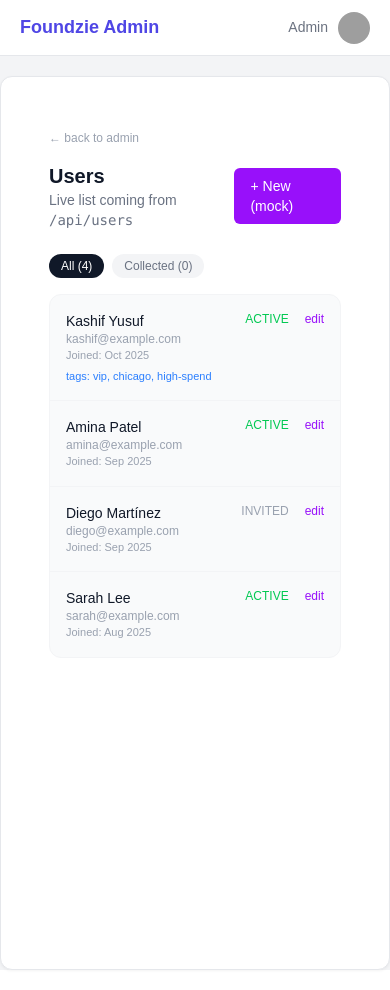
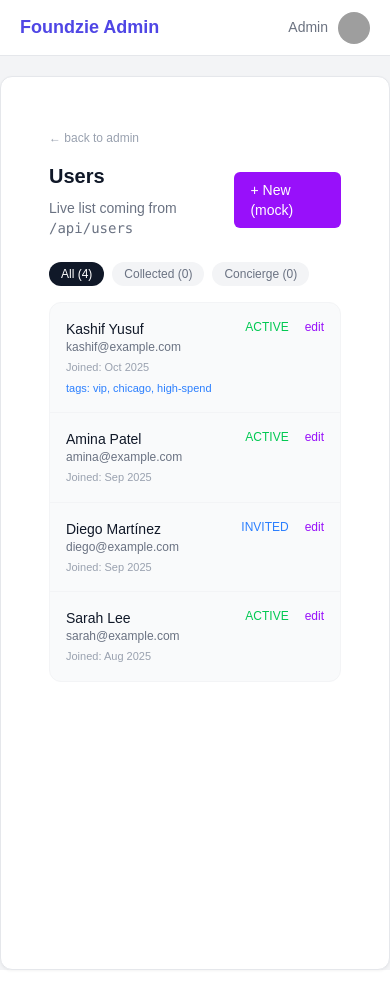
Before and after one commit to Foundzie/foundzie-v2, a Next.js app: page /admin/users in a window 390 px wide. Built offline with nearby package versions, Linux system fonts and the light colour scheme; grey boxes are pictures that could not be loaded.

Commit message:
Add concierge filter & phone hint to admin users

```diff
--- a/src/app/admin/users/page.tsx
+++ b/src/app/admin/users/page.tsx
@@ -1,7 +1,5 @@
 // src/app/admin/users/page.tsx
 "use client";
-
-// src/app/admin/users/page.tsx
 
 import { useEffect, useState } from "react";
 import Link from "next/link";
@@ -14,14 +12,27 @@ type AdminUser = {
   status: string;
   joined: string;
   interest?: string;
-  source?: string;
-  tags?: string[]; // NEW
+  source?: string; // NEW-ish: already in your file
+  tags?: string[]; // NEW: tags from admin or mobile
 };
+
+type FilterValue = "all" | "collected" | "concierge";
+
+function extractPhone(text?: string | null): string | null {
+  if (!text) return null;
+
+  // Look for patterns like: "Phone: 557 656565" (case insensitive)
+  const match = text.match(/phone[:\s]+([\d+\-\s()]+)/i);
+  if (!match) return null;
+
+  const phone = match[1].trim();
+  return phone.length ? phone : null;
+}
 
 export default function AdminUsersPage() {
   const [items, setItems] = useState<AdminUser[]>([]);
   const [loading, setLoading] = useState(true);
-  const [filter, setFilter] = useState<"all" | "collected">("all");
+  const [filter, setFilter] = useState<FilterValue>("all");
 
   useEffect(() => {
     async function load() {
@@ -29,7 +40,7 @@ export default function AdminUsersPage() {
         setLoading(true);
         const res = await fetch("/api/users", { cache: "no-store" });
         const data = await res.json();
-        setItems(data.items ?? []);
+        setItems((data.items ?? []) as AdminUser[]);
       } catch (err) {
         console.error("Failed to load users", err);
       } finally {
@@ -40,26 +51,46 @@ export default function AdminUsersPage() {
     load();
   }, []);
 
-  // pick what to show based on filter
+  // Same meaning as your old "collected" logic:
+  // status = collected OR has source/interest from mobile
+  const collectedItems = items.filter(
+    (u) =>
+      u.status === "collected" ||
+      typeof u.source === "string" ||
+      typeof u.interest === "string",
+  );
+
+  // Narrow concierge queue
+  const conciergeItems = items.filter((u) => {
+    if (u.status !== "collected") return false;
+
+    const hasConciergeTag =
+      Array.isArray(u.tags) && u.tags.includes("concierge-request");
+    const fromConciergeSource = u.source === "mobile-concierge";
+
+    return hasConciergeTag || fromConciergeSource;
+  });
+
+  // Decide what to show based on filter
   const shown =
     filter === "all"
       ? items
-      : items.filter(
-          (u) =>
-            u.status === "collected" ||
-            typeof u.source === "string" ||
-            typeof u.interest === "string"
-        );
+      : filter === "collected"
+      ? collectedItems
+      : conciergeItems;
 
   return (
-    <main className="min-h-screen bg-white px-6 py-6">
-      <Link href="/admin" className="text-xs text-gray-400 mb-4 inline-block">
+    <main className="min-h-screen bg-white px-6 py-6 max-w-lg">
+      <Link
+        href="/admin"
+        className="text-xs text-gray-400 mb-4 inline-block"
+      >
         &larr; back to admin
       </Link>
 
       <header className="flex items-center justify-between mb-6">
         <div>
-          <h1 className="text-xl font-semibold text-gray-900">Users</h1>
+          <h1 className="text-xl font-semibold text-gray-900 mb-2">Users</h1>
           <p className="text-sm text-gray-500">
             Live list coming from <code>/api/users</code>
           </p>
@@ -94,16 +125,18 @@ export default function AdminUsersPage() {
               : "bg-gray-100 text-gray-500"
           }`}
         >
-          Collected (
-          {
-            items.filter(
-              (u) =>
-                u.status === "collected" ||
-                typeof u.source === "string" ||
-                typeof u.interest === "string"
-            ).length
-          }
-          )
+          Collected ({collectedItems.length})
+        </button>
+
+        <button
+          onClick={() => setFilter("concierge")}
+          className={`text-xs px-3 py-1 rounded-full ${
+            filter === "concierge"
+              ? "bg-purple-600 text-white"
+              : "bg-gray-100 text-gray-500"
+          }`}
+        >
+          Concierge ({conciergeItems.length})
         </button>
       </div>
 
@@ -116,28 +149,43 @@ export default function AdminUsersPage() {
           <p className="px-4 py-6 text-sm text-gray-400">No users yet.</p>
         )}
 
-        {shown.map((u) => (
+        {shown.map((u) => {
+          const phoneHint = extractPhone(u.interest);
+          const isConciergeRow = conciergeItems.some((c) => c.id === u.id);
+
+          return (
             <div
               key={u.id}
-            className="flex items-start justify-between px-4 py-4 gap-4"
+              className={`flex items-start justify-between px-4 py-4 gap-4 ${
+                isConciergeRow ? "bg-purple-50" : ""
+              }`}
             >
               <div>
                 <p className="text-sm font-medium text-gray-900">{u.name}</p>
-              <p className="text-xs text-gray-400">{u.email}</p>
-              <p className="text-[11px] text-gray-400">Joined: {u.joined}</p>
+                <p className="text-xs text-gray-500">{u.email}</p>
+                <p className="text-[11px] text-gray-400 mt-1">
+                  Joined: {u.joined}
+                </p>
 
-              {u.interest ? (
+                {u.interest && (
                   <p className="text-[11px] text-pink-500 mt-1">
                     interest: {u.interest}
                   </p>
-              ) : null}
+                )}
 
-              {u.source ? (
-                <p className="text-[11px] text-gray-300">source: {u.source}</p>
-              ) : null}
+                {phoneHint && (
+                  <p className="text-[11px] text-emerald-600 mt-0.5">
+                    Phone (parsed): {phoneHint}
+                  </p>
+                )}
 
-              {/* NEW: tags display */}
-              {u.tags && u.tags.length > 0 && (
+                {u.source && (
+                  <p className="text-[11px] text-gray-300">
+                    source: {u.source}
+                  </p>
+                )}
+
+                {Array.isArray(u.tags) && u.tags.length > 0 && (
                   <p className="text-[11px] text-blue-500 mt-1">
                     tags: {u.tags.join(", ")}
                   </p>
@@ -151,6 +199,8 @@ export default function AdminUsersPage() {
                       ? "text-xs text-green-500"
                       : u.status === "collected"
                       ? "text-xs text-amber-500"
+                      : u.status === "invited"
+                      ? "text-xs text-blue-500"
                       : "text-xs text-gray-400"
                   }
                 >
@@ -165,7 +215,8 @@ export default function AdminUsersPage() {
                 </Link>
               </div>
             </div>
-        ))}
+          );
+        })}
       </div>
     </main>
   );
```
Lines whose indentation alone changed are shown as unchanged.
